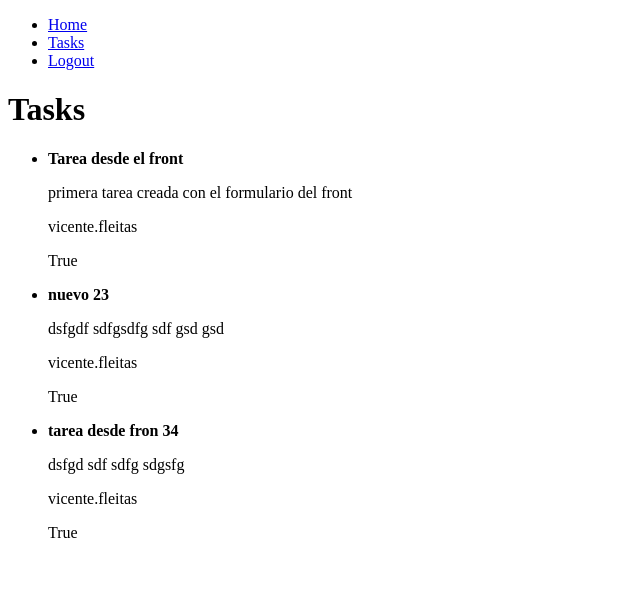
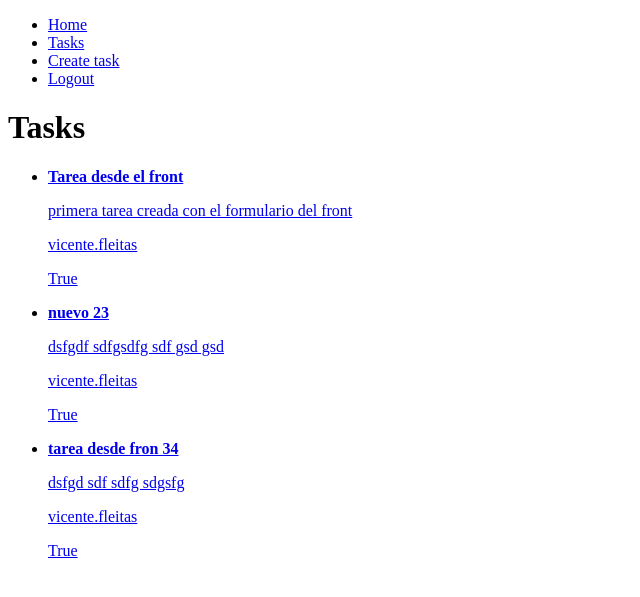
Before and after one commit to vicenteh2o/django-auth-crud, a Django app: page /tasks/ in a window 1280 px wide. Shown: the top 597 px of the page, without its empty margins (0-640 px from the left). Run offline with Django 5.2, Linux system fonts and the light colour scheme; a user stored in the database is signed in; data comes from the database, SQL or seed files in the repository; both versions use the stored data as it was after the commit.

Commit message:
feat: task detail

```diff
--- a/authcrud/urls.py
+++ b/authcrud/urls.py
@@ -24,6 +24,7 @@ urlpatterns = [
     path('signup/', views.signup, name='signup'),
     path('tasks/', views.tasks, name='tasks'),
     path('tasks/create/', views.create_task, name='create_task'),
+    path('tasks/<int:task_id>/', views.task_detail, name='task_detail'),
     path('logout/', views.signout, name='logout'),
     path('signin/', views.signin, name='signin'),
 ]
--- a/tasks/templates/base.html
+++ b/tasks/templates/base.html
@@ -11,11 +11,14 @@
         <li>
           <a href="/">Home</a>
         </li>
+
+        {% if user.is_authenticated %}
         <li>
           <a href="/tasks">Tasks</a>
         </li>
-
-        {% if user.is_authenticated %}
+        <li>
+          <a href="/tasks/create/">Create task</a>
+        </li>
         <li>
           <a href="/logout">Logout</a>
         </li>
--- /dev/null
+++ b/tasks/templates/task_detail.html
@@ -0,0 +1,3 @@
+{% extends "base.html" %} {% block content %}
+<h1>Task detail</h1>
+{{ task.title }} {% endblock %}
--- a/tasks/templates/tasks.html
+++ b/tasks/templates/tasks.html
@@ -4,12 +4,14 @@
 <ul>
   {%for task in tasks %}
   <li>
+    <a href="{% url 'task_detail' task.id %}">
       {% if task.important %}
       <strong>{{task.title}}</strong>
       {% else %} {{task.title}} {% endif %}
       <p>{{task.description}}</p>
       <p>{{task.user.username}}</p>
       <p>{{task.important}}</p>
+    </a>
   </li>
   {%endfor %}
 </ul>
--- a/tasks/views.py
+++ b/tasks/views.py
@@ -1,4 +1,4 @@
-from django.shortcuts import render, redirect
+from django.shortcuts import render, redirect, get_object_or_404
 from django.contrib.auth.forms import UserCreationForm, AuthenticationForm
 from django.contrib.auth.models import User
 from django.contrib.auth import login, logout, authenticate
@@ -47,6 +47,11 @@ def create_task(request):
             return render(request, 'create_task.html', {'form': TaskForm(), 'error': 'Bad data passed in. Try again.'})
 
 
+def task_detail(request, task_id):
+    task = get_object_or_404(Task, pk=task_id)
+    return render(request, 'task_detail.html', {'task': task})
+
+
 def signout(request):
     logout(request)
     return redirect('home')
```
Also changed, not shown: db.sqlite3. Lines whose indentation alone changed are shown as unchanged.
